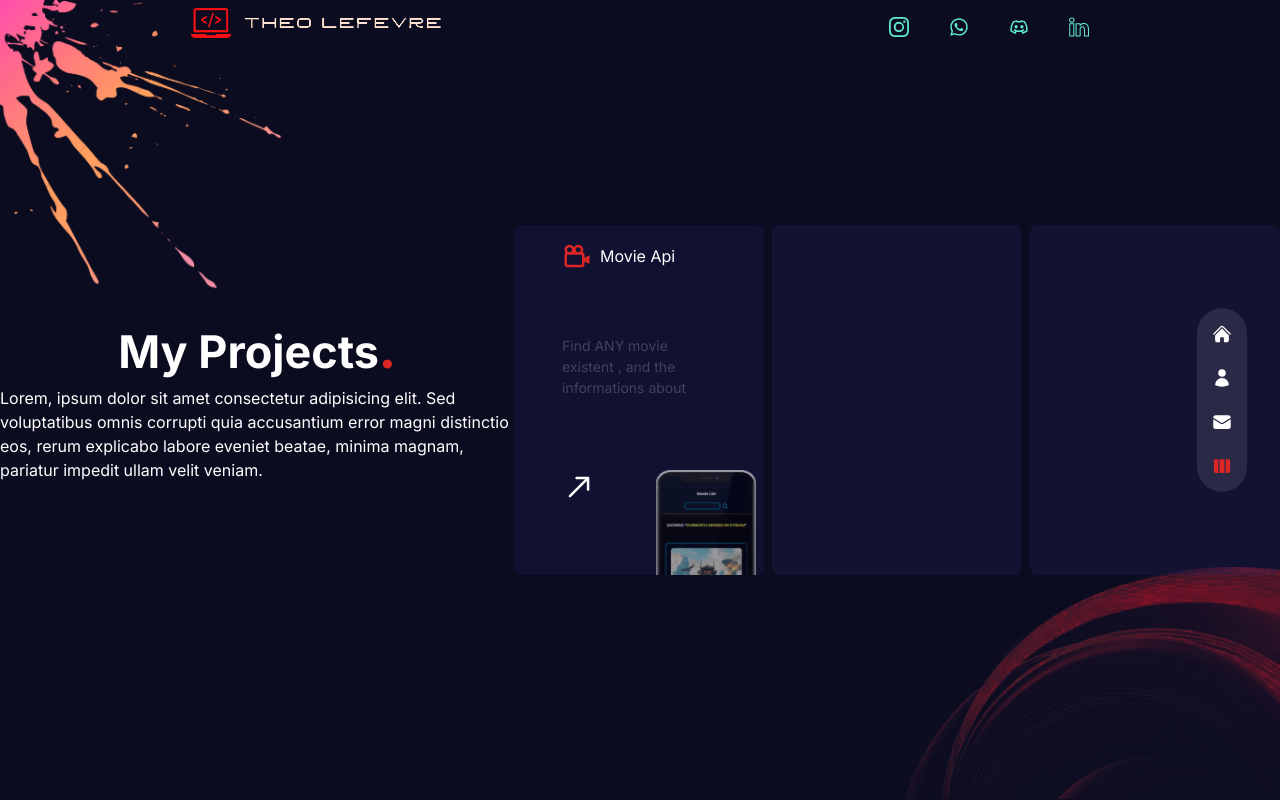
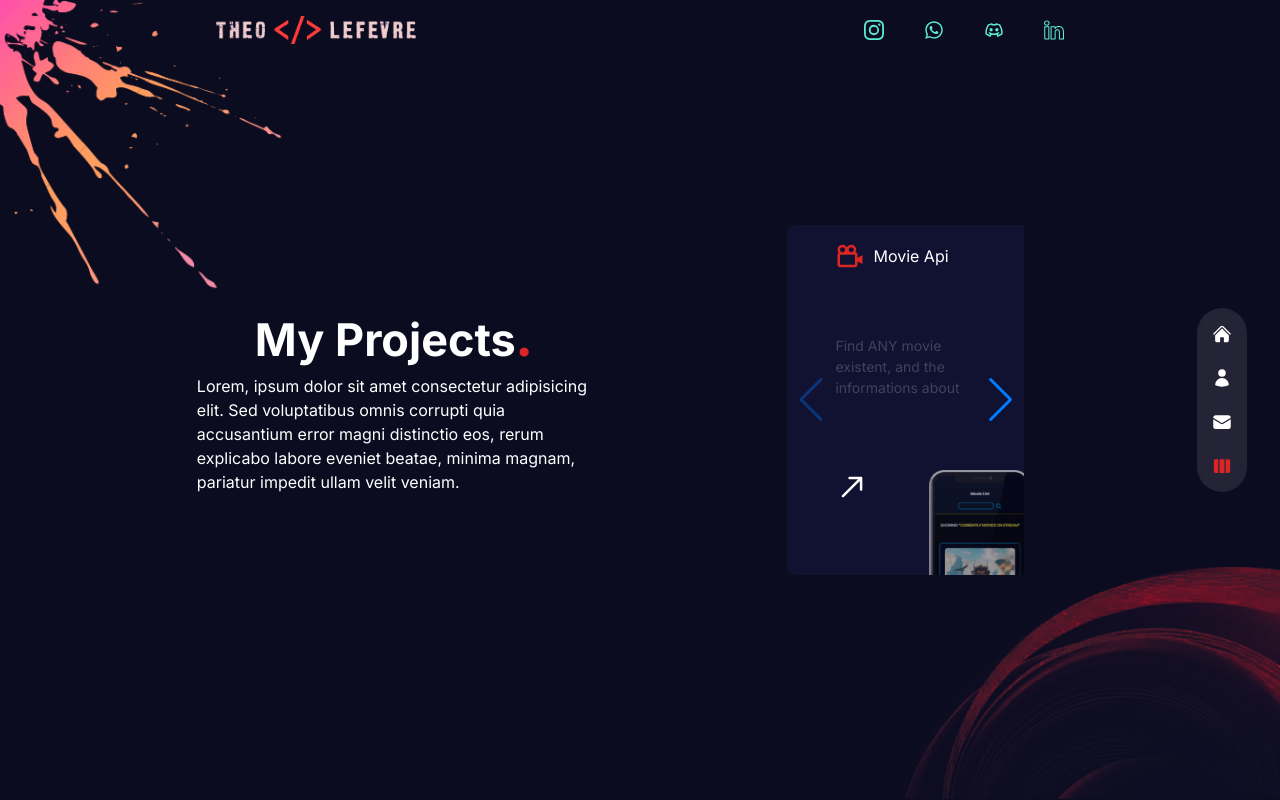
Before and after one commit to teteulf/PORTFOLIO-THEO, a Next.js app: page /projects in a window 1280 px wide. Built offline with nearby package versions, Linux system fonts and the light colour scheme.

Commit message:
swiper lib installed and incremented on project page , but still needing to fix some errors

```diff
--- a/app/header.jsx
+++ b/app/header.jsx
@@ -8,8 +8,8 @@ export default function HeaderLayout() {
   return (
     <>
       <div className="fixed top-0 left-0 right-0 flex flex-col max-w-[100vw] xl:flex-row justify-center items-center md:gap-[35%] z-10">
-        <div className="flex text-[30px] md:text-[40px] text-gray-200 mt-2">
-          <Image src={"/NameLogo.png"} height={250} width={250} />
+        <div className="flex text-[30px] md:text-[40px] text-gray-200 mt:2 xl:mt-4">
+          <Image src={"/NameLogo.png"} height={200} width={200} />
         </div>
         <div className="flex md:justify-center text-teal-300 gap-10 md:pt-4 text-xl">
           <a>
--- a/app/projects/page.jsx
+++ b/app/projects/page.jsx
@@ -1,48 +1,61 @@
+"use client";
+
 import Image from "next/image";
 import { IoIosArrowRoundForward } from "react-icons/io";
 import { BiCameraMovie } from "react-icons/bi";
 import Link from "next/link";
+import { Swiper, SwiperSlide } from "swiper/react";
+import { Navigation, Pagination, Scrollbar } from "swiper/modules";
 
-export default function projects() {
+import "swiper/css";
+import "swiper/css/navigation";
+import "swiper/css/pagination";
+import "swiper/css/scrollbar";
+
+export default function Projects() {
   return (
-    <main className="text-white flex w-full h-full items-center justify-center">
+    <main className="text-white flex w-full max-w-[80%] h-full items-center justify-center">
       <section className="flex flex-col items-center flex-initial mt-0">
-        {" "}
         <h1 className="font-bold text-[45px]">
-          {" "}
           My Projects<strong className="text-[45px] text-red-600">.</strong>
         </h1>
-        <p>
+        <p className="w-[50%]">
           Lorem, ipsum dolor sit amet consectetur adipisicing elit. Sed
           voluptatibus omnis corrupti quia accusantium error magni distinctio
           eos, rerum explicabo labore eveniet beatae, minima magnam, pariatur
           impedit ullam velit veniam.
         </p>
       </section>
+      <Swiper
+        modules={[Navigation, Pagination, Scrollbar]}
+        slidesPerView={1}
+        navigation
+        className="w-[50%]"
+      >
         <section className="flex gap-2">
+          <SwiperSlide>
             <Link
               href="https://api-movies-git-main-teteulfs-projects.vercel.app/"
-          target="blank"
+              target="_blank"
             >
-          <div className="bg-[#24246046] overflow-hidden hover:bg-[#40409646] rounded-lg h-[350px] w-[250px] relative flex flex-col items-start justify-center  cursor-pointer group ">
+              <div className="bg-[#24246046] overflow-hidden hover:bg-[#40409646] rounded-lg h-[350px] w-[250px] relative flex flex-col items-start justify-center cursor-pointer group">
                 <div className="flex flex-col gap-16 -mt-12">
                   <h1 className="ml-12 flex items-center gap-2">
-                <BiCameraMovie size={30} className="text-red-600" /> Movie Api
+                    <BiCameraMovie size={30} className="text-red-600" /> Movie
+                    Api
                   </h1>
                   <p className="opacity-20 text-[14px] ml-12 flex w-[160px]">
-                Find ANY movie existent , and the informations about
+                    Find ANY movie existent, and the informations about
                   </p>
-              <div className="absolute  w-[100px] h-[205px] right-2 opacity-60 -bottom-[100px] group-hover:bottom-[-50px] transition-all duration-500 ">
+                  <div className="absolute w-[100px] h-[205px] right-2 opacity-60 -bottom-[100px] group-hover:bottom-[-50px] transition-all duration-500">
                     <Image
                       src={"/ApiProject.png"}
                       fill
                       priority
                       objectFit="cover"
                       sizes="max-inline-size: 100%"
-                  className=""
                     />
                   </div>
-
                   <IoIosArrowRoundForward
                     size={50}
                     className="ml-10 -rotate-45 group-hover:rotate-[40px] group-hover:text-red-600 transition duration-200"
@@ -50,9 +63,12 @@ export default function projects() {
                 </div>
               </div>
             </Link>
+          </SwiperSlide>
+          <SwiperSlide>
             <div className="bg-[#2d2d78] opacity-20 rounded-lg h-[350px] w-[250px]"></div>
-        <div className="bg-[#2d2d78] opacity-20 rounded-lg h-[350px] w-[250px]"></div>
+          </SwiperSlide>
         </section>
+      </Swiper>
     </main>
   );
 }
```
Also changed, not shown: package.json (+4 -3 lines), public/NameLogo.png, 1 other file (tests, documents, lock files or other folders). Lines whose indentation alone changed are shown as unchanged.
